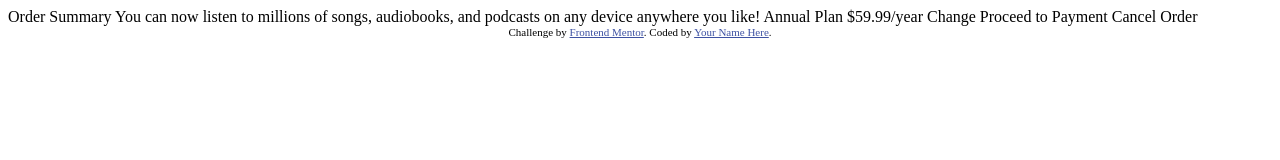
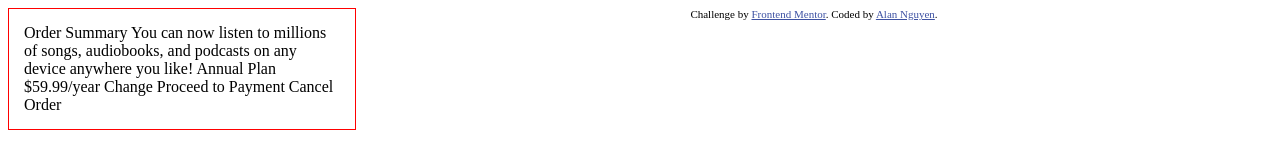
Before and after one commit to nguyenalan89/nguyenalan89.github.io, a plain HTML site: page index.html in a window 1280 px wide. Drawn offline with Linux system fonts and the light colour scheme.

Commit message:
checking if it updates

```diff
--- a/index.html
+++ b/index.html
@@ -4,7 +4,7 @@
     <meta charset="UTF-8" />
     <meta name="viewport" content="width=device-width, initial-scale=1.0" />
     <!-- displays site properly based on user's device -->
-
+    <link rel="stylesheet" href="styles.css" />
     <link
       rel="icon"
       type="image/png"
@@ -13,28 +13,18 @@
     />
 
     <title>Frontend Mentor | Order summary card</title>
-
-    <!-- Feel free to remove these styles or customise in your own stylesheet 👍 -->
-    <style>
-      .attribution {
-        font-size: 11px;
-        text-align: center;
-      }
-      .attribution a {
-        color: hsl(228, 45%, 44%);
-      }
-    </style>
   </head>
   <body>
-    Order Summary You can now listen to millions of songs, audiobooks, and
-    podcasts on any device anywhere you like! Annual Plan $59.99/year Change
-    Proceed to Payment Cancel Order
-
+    <div class="container">
+      Order Summary You can now listen to millions of songs, audiobooks, and
+      podcasts on any device anywhere you like! Annual Plan $59.99/year Change
+      Proceed to Payment Cancel Order
+    </div>
     <div class="attribution">
       Challenge by
       <a href="https://www.frontendmentor.io?ref=challenge" target="_blank"
         >Frontend Mentor</a
-      >. Coded by <a href="#">Your Name Here</a>.
+      >. Coded by <a href="#">Alan Nguyen</a>.
     </div>
   </body>
 </html>
--- /dev/null
+++ b/styles.css
@@ -0,0 +1,14 @@
+.attribution {
+  font-size: 11px;
+  text-align: center;
+}
+.attribution a {
+  color: hsl(228, 45%, 44%);
+}
+
+.container {
+  width: 25%;
+  float: left;
+  padding: 15px;
+  border: 1px solid red;
+}
```
Also changed, not shown: 2 other files.
